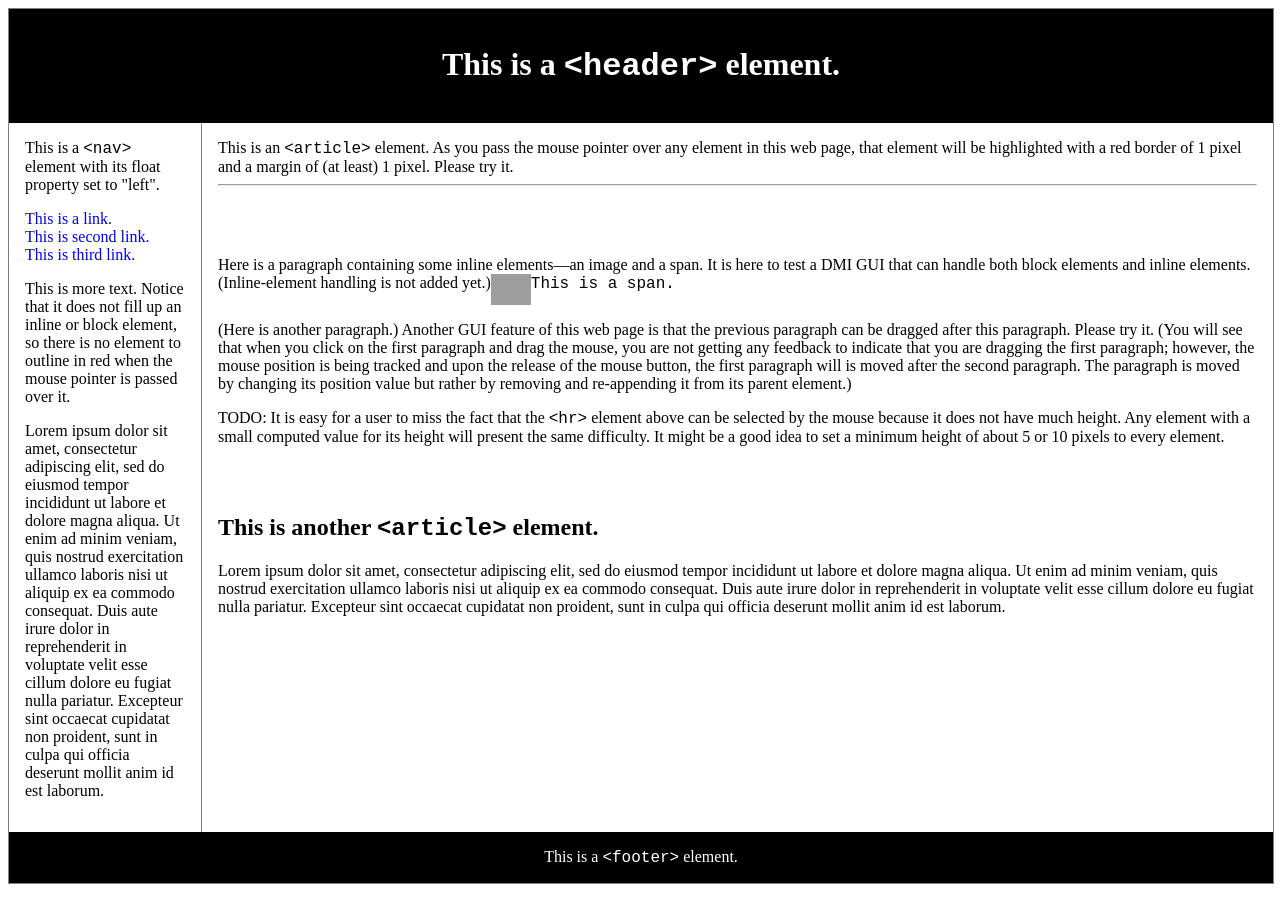
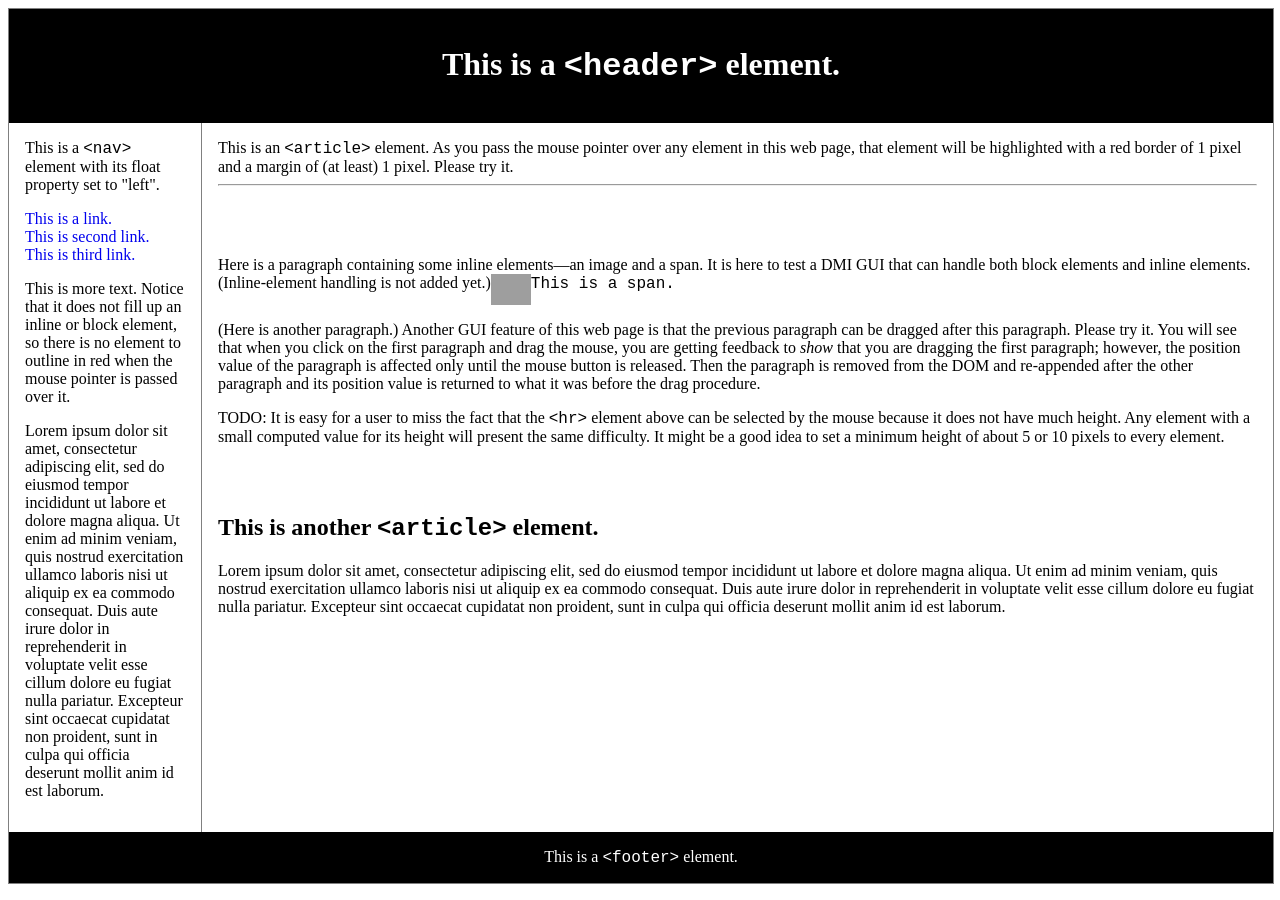
Before and after one commit to Mashweb/mashweb.github.io, a Jekyll site: the page experiments/layouts/blocks+inlines.html, which Jekyll copies as it is, in a window 1280 px wide. Built offline with Jekyll 4.4.1, drawn with Linux system fonts in a browser that asks for light colours; grey boxes are pictures that could not be loaded.

Commit message:
Updated and corrected the instructions on blocks+inlines.html.

```diff
--- a/experiments/layouts/blocks+inlines.html
+++ b/experiments/layouts/blocks+inlines.html
@@ -32,7 +32,7 @@
 		This is an <span class="elem">&lt;article&gt;</span> element. As you pass the mouse pointer over any element in this web page, that element will be highlighted with a red border of 1 pixel and a margin of (at least) 1 pixel. Please try it.
 		<hr>
 		<p class="box">Here is a paragraph containing some inline elements&mdash;an image and a span. It is here to test a DMI GUI that can handle both block elements and inline elements. (Inline-element handling is not added yet.)<img src="images/birds.png" style="height:31px; width:40px; vertical-align:text-top;"></img><span class="elem">This is a span.</span></p>
-		<p class="box">(Here is another paragraph.) Another GUI feature of this web page is that the previous paragraph can be dragged after this paragraph. Please try it. (You will see that when you click on the first paragraph and drag the mouse, you are not getting any feedback to indicate that you are dragging the first paragraph; however, the mouse position is being tracked and upon the release of the mouse button, the first paragraph will is moved after the second paragraph. The paragraph is moved by changing its position value but rather by removing and re-appending it from its parent element.)</p>
+		<p class="box">(Here is another paragraph.) Another GUI feature of this web page is that the previous paragraph can be dragged after this paragraph. Please try it. You will see that when you click on the first paragraph and drag the mouse, you are getting feedback to <em>show</em> that you are dragging the first paragraph; however, the position value of the paragraph is affected only until the mouse button is released. Then the paragraph is removed from the DOM and re-appended after the other paragraph and its position value is returned to what it was before the drag procedure.</p>
 		<p>TODO: It is easy for a user to miss the fact that the <span class="elem">&lt;hr&gt;</span> element above can be selected by the mouse because it does not have much height. Any element with a small computed value for its height will present the same difficulty. It might be a good idea to set a minimum height of about 5 or 10 pixels to every element.</p>
 	    </article>
 
```
